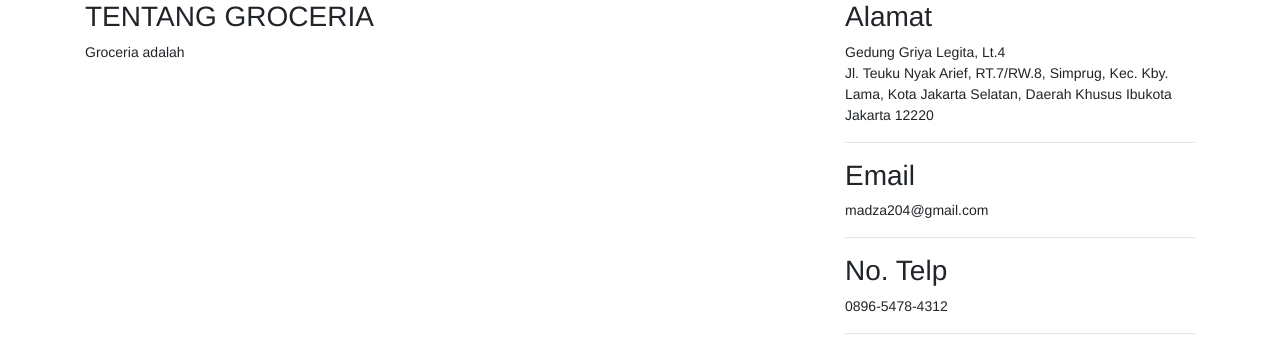
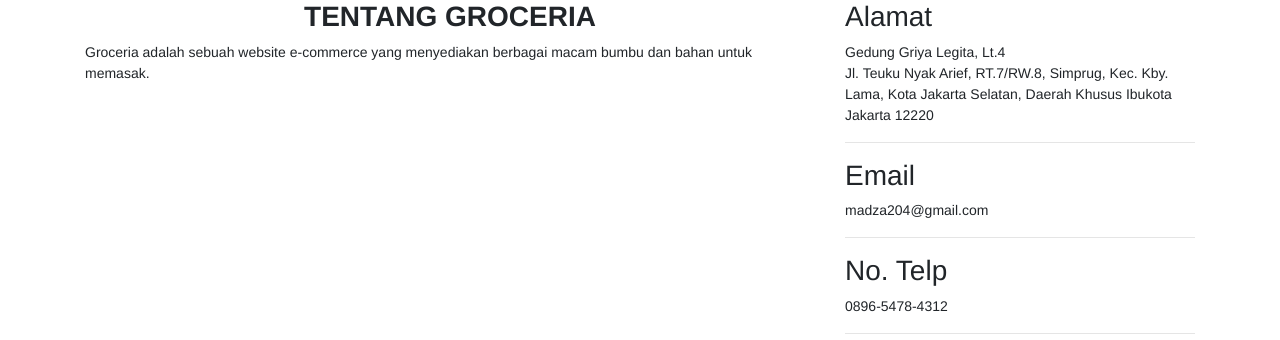
Before and after one commit to arthadheo/tubesweb, a CodeIgniter app: page /tubesweb/tentangkami in a window 1280 px wide. Shown: the part 107-447 px from the top of the page. Run offline with CodeIgniter, Linux system fonts and the light colour scheme; some libraries are stand-ins or nearby versions; some web fonts are replaced.

Commit message:
title icon

```diff
--- a/application/views/main/tentangkami.php
+++ b/application/views/main/tentangkami.php
@@ -5,9 +5,9 @@
 			<div class="row">
 				<div class="col-lg-8">
                     <div>
-					    <h3 style="padding: center">TENTANG GROCERIA</h3>
+					    <h3 style="text-align: center; font-weight: bold">TENTANG GROCERIA</h3>
                     </div>
-					<span class="zm-subtitle zm-mb_r-2 zm-font-left zm-font-normal">Groceria adalah</span>
+					<span class="zm-subtitle zm-mb_r-2 zm-font-left zm-font-normal">Groceria adalah sebuah website e-commerce yang menyediakan berbagai macam bumbu dan bahan untuk memasak.</span>
                     <div class="row zm-pt-30">
                         <div class="col-lg-12">
 
--- a/application/views/templates/header.php
+++ b/application/views/templates/header.php
@@ -18,6 +18,9 @@
     <link rel="stylesheet" href="<?php echo base_url('assets/css/untitled-1.css')?>">
     <link rel="stylesheet" href="<?php echo base_url('assets/css/untitled-2.css')?>">
     <link rel="stylesheet" href="<?php echo base_url('assets/css/untitled.css')?>">
+
+
+    <link rel="shortcut icon" type="image/png" href="<?php echo base_url("assets/img/market/groceria-apel.png"); ?>">
 
     <style>
     .popup {
```
Also changed, not shown: assets/img/market/groceria-apel.png (added).
